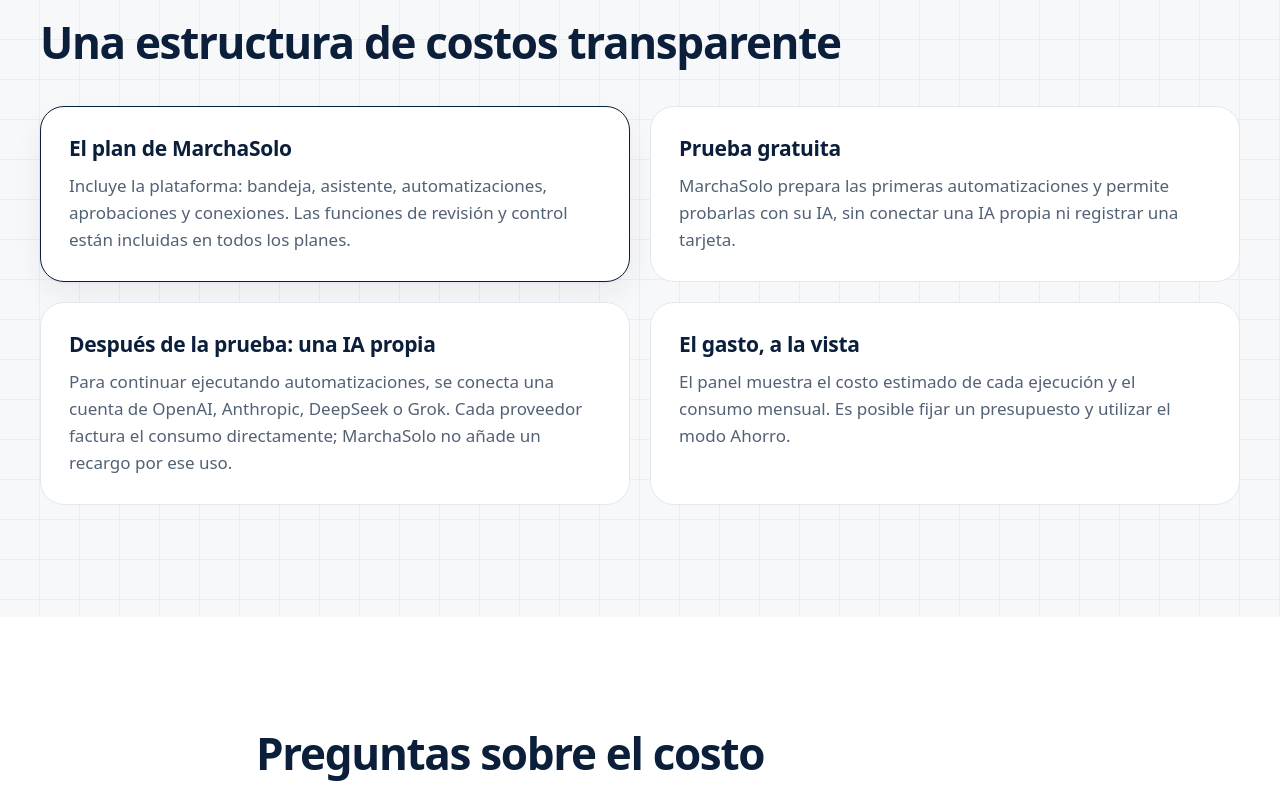
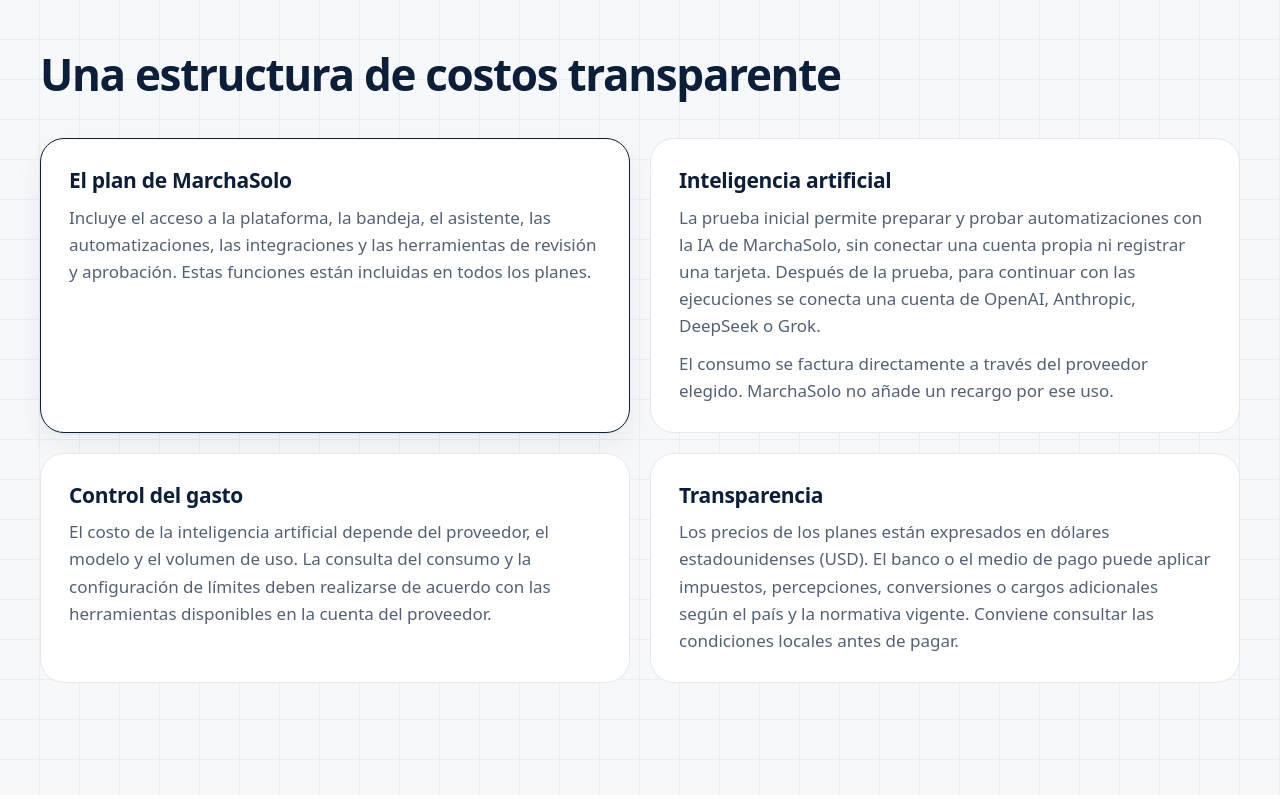
Before and after one commit to CESARKUBEREK/Delega, a Next.js app: page /precios in a window 1280 px wide. Shown: the part 1760-2560 px from the top of the page. Built offline with nearby package versions, Linux system fonts and the light colour scheme; no server answers.

Commit message:
Improve pricing page clarity and cost transparency

```diff
--- a/src/app/precios/page.tsx
+++ b/src/app/precios/page.tsx
@@ -3,9 +3,8 @@ import { MarketingLayout } from "@/components/marketing-layout"
 import { publicPageMetadata } from "@/lib/seo"
 import { PLANS } from "@/lib/pricing"
 
-const pricingIntro = PLANS.length
-  ? `Prueba gratuita. Después, planes desde ${PLANS[0].price}${PLANS[0].period}; el consumo de IA se paga directamente al proveedor elegido.`
-  : "Consulta las opciones disponibles para empezar con MarchaSolo y el costo del consumo de inteligencia artificial, que se paga directamente al proveedor elegido."
+const pricingIntro =
+  "Elegir el nivel de automatización adecuado, con una estructura de costos transparente y control sobre el consumo de inteligencia artificial."
 
 export const metadata = publicPageMetadata({
   title: "Precios",
@@ -58,34 +57,37 @@ export default function PricingPage() {
           </div>
         </section>
 
-        <section className="site-section" aria-labelledby="como">
+        <section className="site-section" aria-labelledby="costos">
           <div className="site-container">
-            <h2 id="como" className="site-h2 mb-10">
+            <h2 id="costos" className="site-h2 mb-10">
               Una estructura de costos transparente
             </h2>
             <div className="facts">
               <div className="fact is-key">
                 <h3 className="site-h3">El plan de MarchaSolo</h3>
                 <p>
-                  Incluye la plataforma: bandeja, asistente, automatizaciones, aprobaciones y conexiones. Las funciones de revisión y control están incluidas en todos los planes.
+                  Incluye el acceso a la plataforma, la bandeja, el asistente, las automatizaciones, las integraciones y las herramientas de revisión y aprobación. Estas funciones están incluidas en todos los planes.
                 </p>
               </div>
               <div className="fact">
-                <h3 className="site-h3">Prueba gratuita</h3>
+                <h3 className="site-h3">Inteligencia artificial</h3>
                 <p>
-                  MarchaSolo prepara las primeras automatizaciones y permite probarlas con su IA, sin conectar una IA propia ni registrar una tarjeta.
+                  La prueba inicial permite preparar y probar automatizaciones con la IA de MarchaSolo, sin conectar una cuenta propia ni registrar una tarjeta. Después de la prueba, para continuar con las ejecuciones se conecta una cuenta de OpenAI, Anthropic, DeepSeek o Grok.
+                </p>
+                <p>
+                  El consumo se factura directamente a través del proveedor elegido. MarchaSolo no añade un recargo por ese uso.
                 </p>
               </div>
               <div className="fact">
-                <h3 className="site-h3">Después de la prueba: una IA propia</h3>
+                <h3 className="site-h3">Control del gasto</h3>
                 <p>
-                  Para continuar ejecutando automatizaciones, se conecta una cuenta de OpenAI, Anthropic, DeepSeek o Grok. Cada proveedor factura el consumo directamente; MarchaSolo no añade un recargo por ese uso.
+                  El costo de la inteligencia artificial depende del proveedor, el modelo y el volumen de uso. La consulta del consumo y la configuración de límites deben realizarse de acuerdo con las herramientas disponibles en la cuenta del proveedor.
                 </p>
               </div>
               <div className="fact">
-                <h3 className="site-h3">El gasto, a la vista</h3>
+                <h3 className="site-h3">Transparencia</h3>
                 <p>
-                  El panel muestra el costo estimado de cada ejecución y el consumo mensual. Es posible fijar un presupuesto y utilizar el modo Ahorro.
+                  Los precios de los planes están expresados en dólares estadounidenses (USD). El banco o el medio de pago puede aplicar impuestos, percepciones, conversiones o cargos adicionales según el país y la normativa vigente. Conviene consultar las condiciones locales antes de pagar.
                 </p>
               </div>
             </div>
@@ -113,7 +115,7 @@ export default function PricingPage() {
               <details>
                 <summary>¿Puedo poner un límite de gasto de IA?</summary>
                 <div>
-                  Sí. Al alcanzar el 80 % del presupuesto se envía un aviso. Al llegar al 100 %, MarchaSolo pasa al modo Ahorro o detiene el uso, según la configuración disponible.
+                  Los límites y alertas de consumo dependen de las herramientas disponibles en el proveedor de inteligencia artificial conectado. Se recomienda revisar y configurar esos controles directamente en la cuenta correspondiente.
                 </div>
               </details>
               <details>
@@ -124,7 +126,9 @@ export default function PricingPage() {
               </details>
               <details>
                 <summary>¿Los precios incluyen impuestos?</summary>
-                <div>Los precios están expresados en dólares estadounidenses (USD). El banco o el medio de pago puede aplicar impuestos, percepciones, conversiones o cargos adicionales según el país y la normativa vigente. Consulta las condiciones locales antes de pagar.</div>
+                <div>
+                  Los precios están expresados en dólares estadounidenses (USD). El banco o el medio de pago puede aplicar impuestos, percepciones, conversiones o cargos adicionales según el país y la normativa vigente. Conviene consultar las condiciones locales antes de pagar.
+                </div>
               </details>
             </div>
           </div>
```
